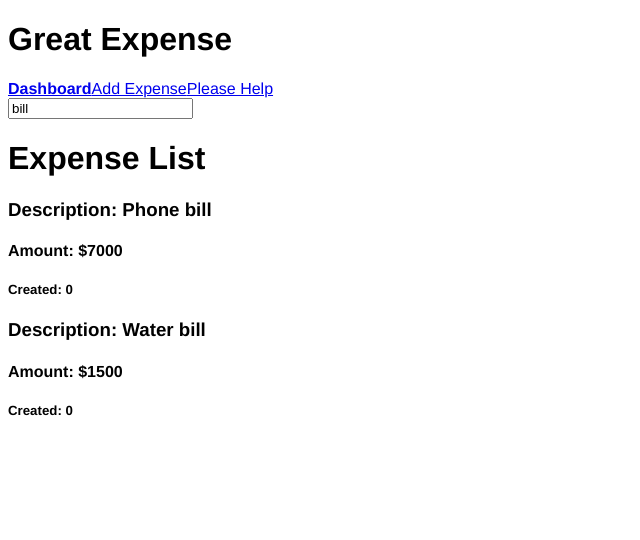
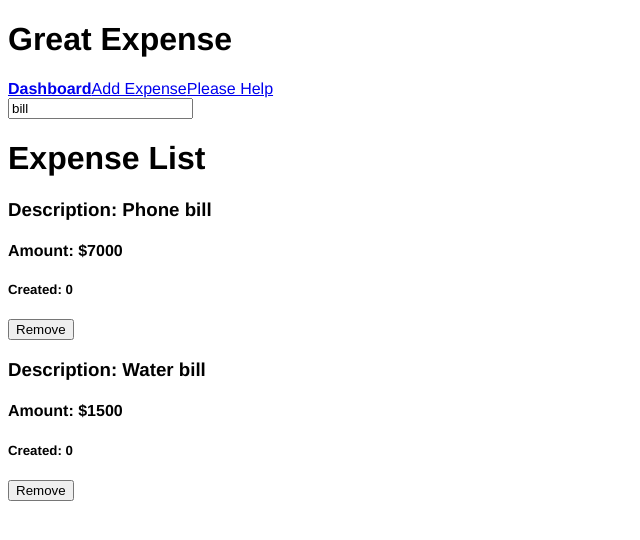
Before and after one commit to jncameron/greatExpense, a React app: page / in a window 1280 px wide. Shown: the top 540 px of the page, without its empty margins (0-640 px from the left). Built offline with nearby package versions, Linux system fonts and the light colour scheme.

Commit message:
Remove ExpenseListItem

```diff
--- a/src/components/ExpenseListFilters.js
+++ b/src/components/ExpenseListFilters.js
@@ -6,6 +6,7 @@ const ExpenseListFilters = (props) => (
   <div>
     <input type="text" value={props.filters.text} onChange={(e) => {
       props.dispatch(setTextFilter(e.target.value));
+
     }}/>
   </div>
 );
--- a/src/components/ExpenseListItem.js
+++ b/src/components/ExpenseListItem.js
@@ -1,13 +1,17 @@
 import React from 'react';
 import { connect } from 'react-redux';
+import { removeExpense } from '../actions/expenses';
 
-const ExpenseListItem = ({description, amount, createdAt}) => {
+const ExpenseListItem = ({dispatch, id, description, amount, createdAt}) => {
 
     return (
       <div>
         <h3>Description: {description}</h3>
         <h4>Amount: ${amount}</h4>
         <h5>Created: {createdAt}</h5>
+        <button onClick={() => {
+          dispatch(removeExpense({id}));
+        }}>Remove </button>
       </div>
     );
 }
```
